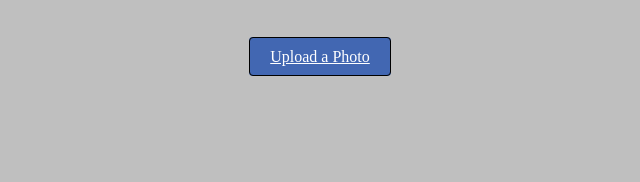
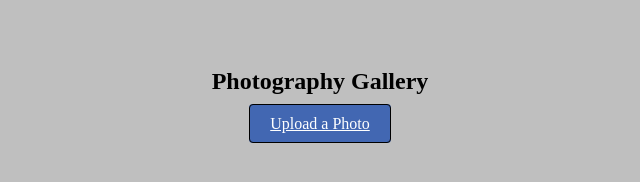
Before and after one commit to ReidHillis/photographygallery-html, a plain HTML site: page frontend/feed.html in a window 1280 px wide. Shown: the whole page, without its empty margins (320-960 px from the left). Drawn offline with Linux system fonts and the light colour scheme; no server answers.

Commit message:
Added header to website

```diff
--- a/frontend/feed.html
+++ b/frontend/feed.html
@@ -8,6 +8,9 @@
   </head>
   <body>
     <div id="photoContainer"></div>
+    <header>
+      <h2>Photography Gallery</h2>
+    </header>
     <script>
       const photoContainer = document.getElementById("photoContainer");
 
```
